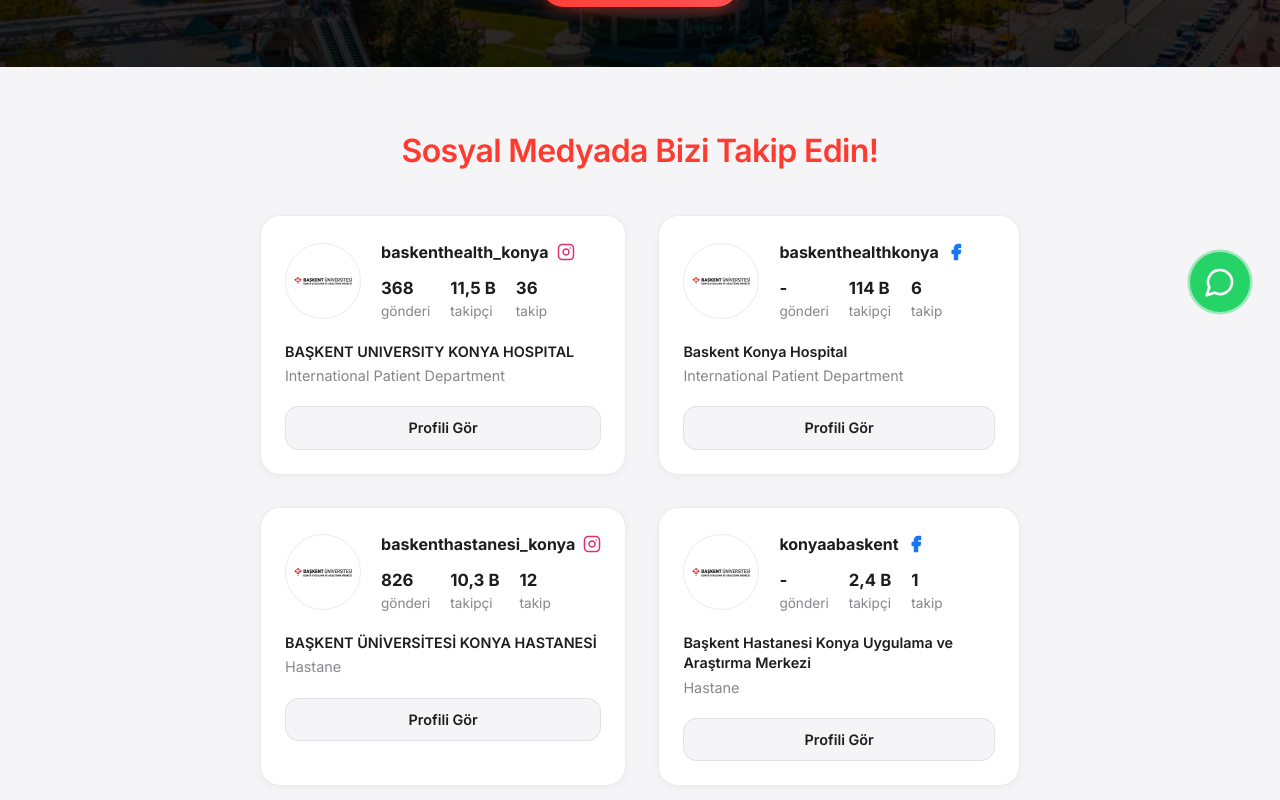
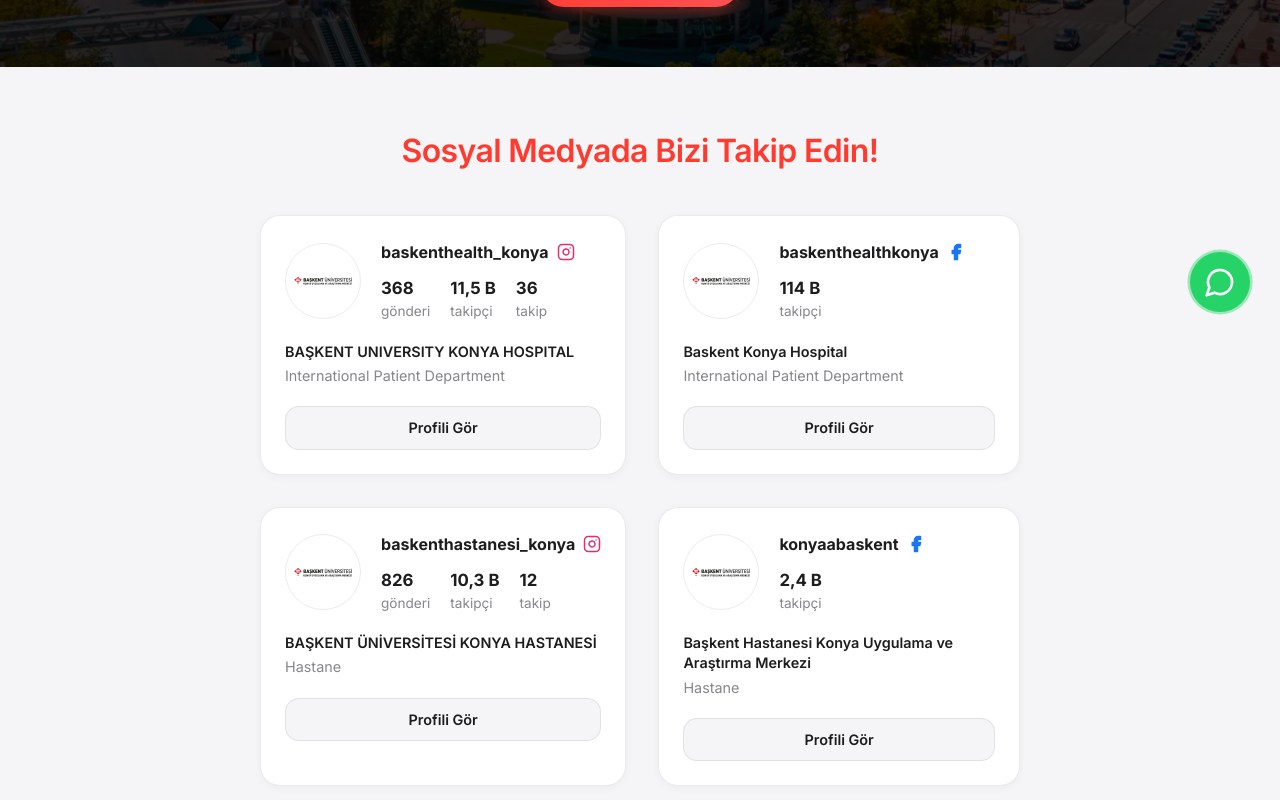
Before and after one commit to quba-maker/baskentcontact, a React (Vite) app: page / in a window 1280 px wide. Shown: the part 458-1258 px from the top of the page. Built offline with nearby package versions, Linux system fonts and the light colour scheme.

Commit message:
Remove posts and following from facebook cards

```diff
--- a/src/components/SocialMedia.jsx
+++ b/src/components/SocialMedia.jsx
@@ -19,9 +19,9 @@
             <Icon size={18} fill={isInsta ? "none" : "currentColor"} className="platform-icon" />
           </div>
           <div className="stats-row">
-            <div className="stat"><strong>{posts}</strong><span>gönderi</span></div>
+            {posts && <div className="stat"><strong>{posts}</strong><span>gönderi</span></div>}
             <div className="stat"><strong>{followers}</strong><span>takipçi</span></div>
-            <div className="stat"><strong>{following}</strong><span>takip</span></div>
+            {following && <div className="stat"><strong>{following}</strong><span>takip</span></div>}
           </div>
         </div>
       </div>
@@ -61,9 +61,7 @@
             name="Baskent Konya Hospital"
             bio="International Patient Department"
             link="https://www.facebook.com/baskenthealthkonya"
-            posts="-"
             followers="114 B"
-            following="6"
           />
           <ProfileCard
             platform="instagram"
@@ -81,9 +79,7 @@
             name="Başkent Hastanesi Konya Uygulama ve Araştırma Merkezi"
             bio="Hastane"
             link="https://www.facebook.com/konyaabaskent"
-            posts="-"
             followers="2,4 B"
-            following="1"
           />
         </div>
       </div>
```
Also changed, not shown: 2 other files (tests, documents, lock files or other folders).
